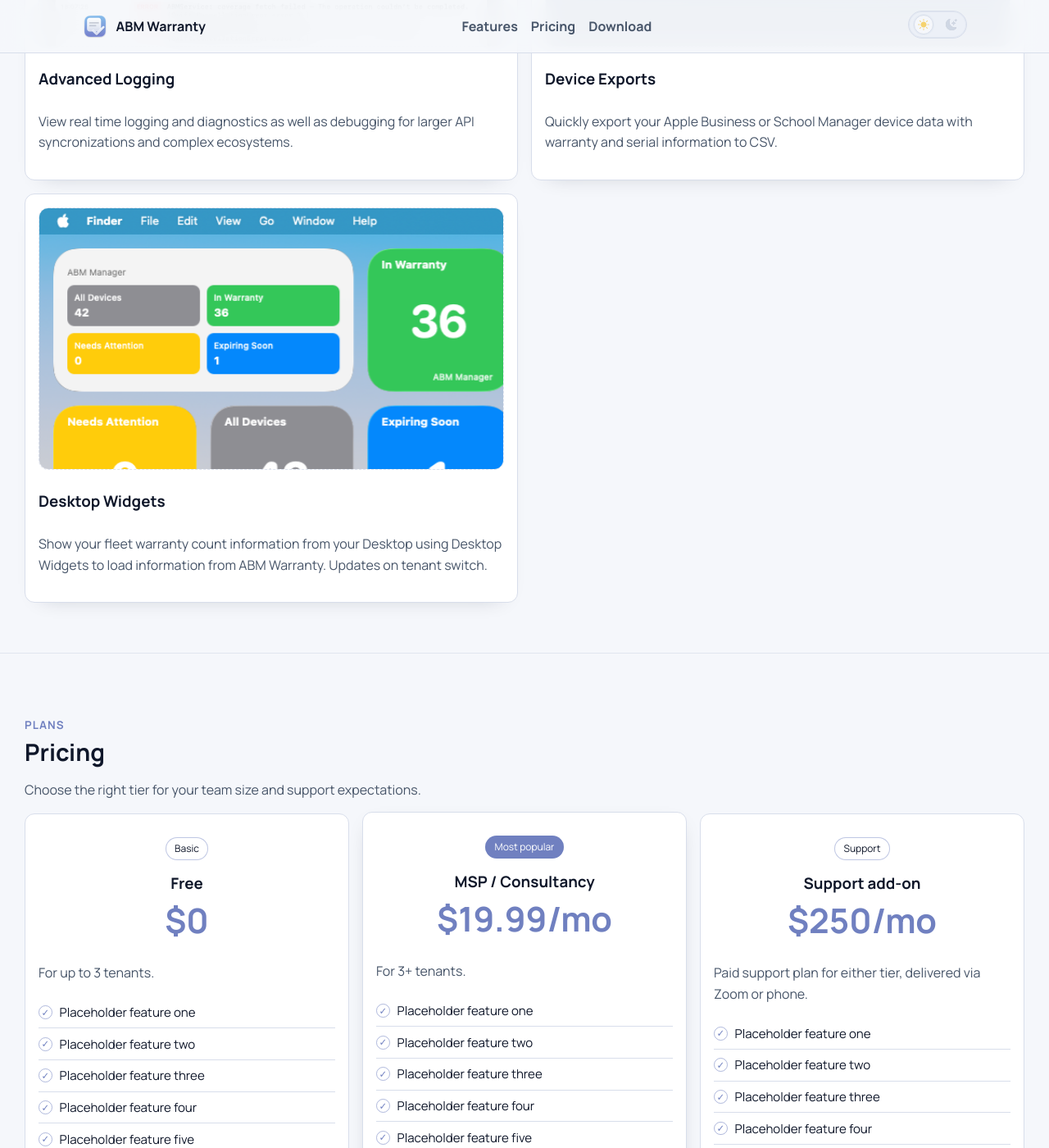
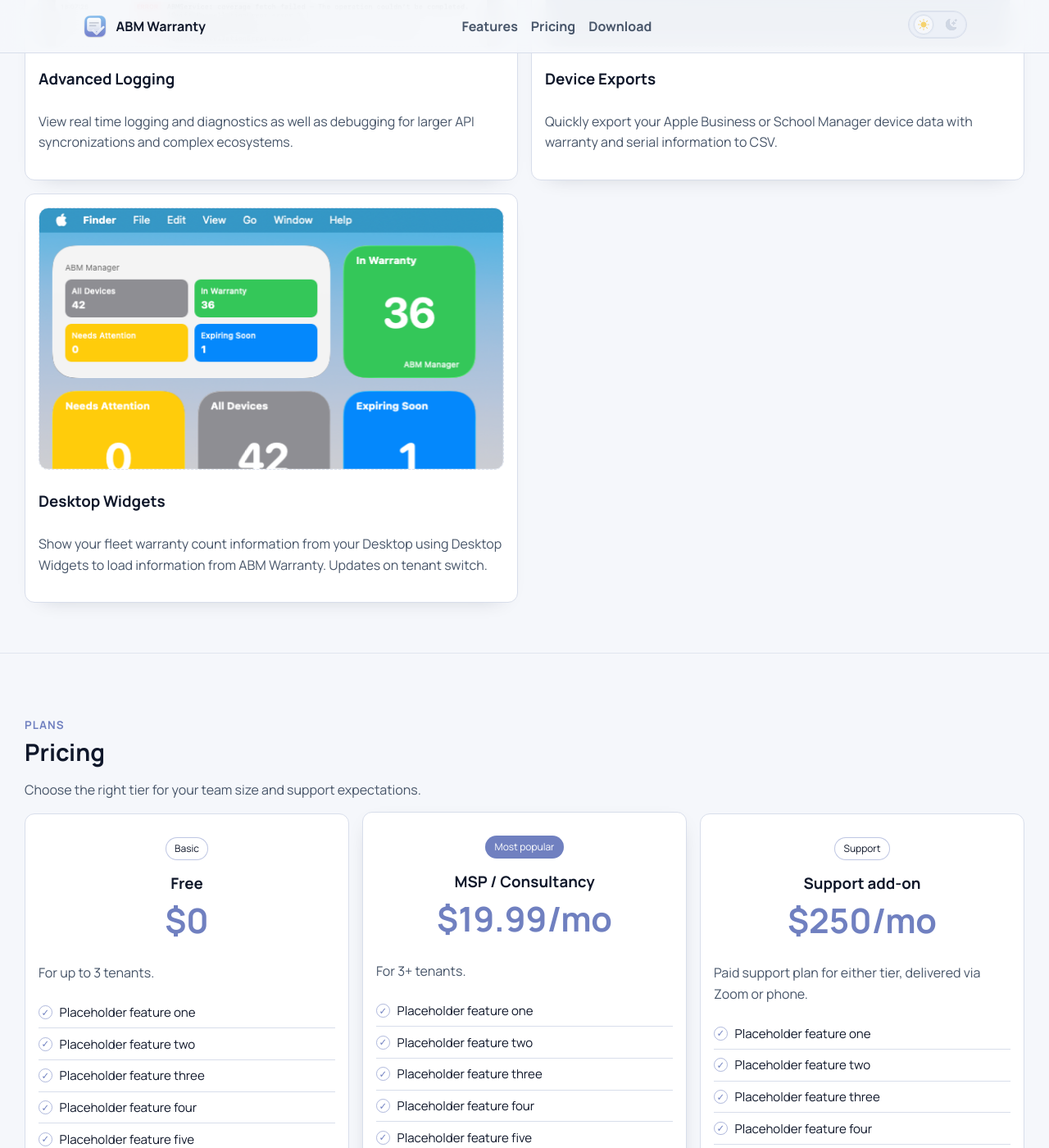
Before and after one commit to jonbrown21/abmwarranty, a Jekyll site: the page built from index.md, in a window 1280 px wide and 1400 px high, scrolled down 3208 px. Shown: the whole window at 82% size. Built offline with Jekyll 4.4.1, drawn with Linux system fonts in a browser that asks for light colours.

Commit message:
style: further zoom out Feature 11 image and soften hover

```diff
--- a/assets/css/main.css
+++ b/assets/css/main.css
@@ -599,7 +599,7 @@ html[data-theme='dark'] .theme-icon-light { color: #9ca9c0; opacity: 0.35; }
 .feature-card #feature-card-11-image {
   object-fit: cover;
   object-position: top left;
-  transform: scale(1.08);
+  transform: scale(1.0);
   transform-origin: top left;
 }
 
@@ -626,7 +626,7 @@ html[data-theme='dark'] .theme-icon-light { color: #9ca9c0; opacity: 0.35; }
 }
 
 .feature-card:hover #feature-card-11-image {
-  transform: scale(1.15);
+  transform: scale(1.08);
 }
 
 @media (prefers-reduced-motion: reduce) {
```
